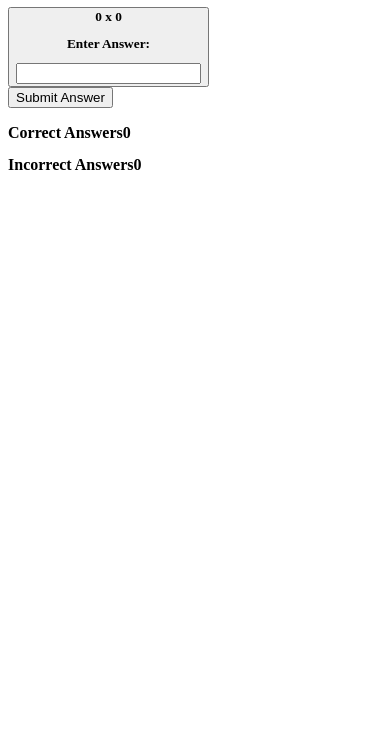
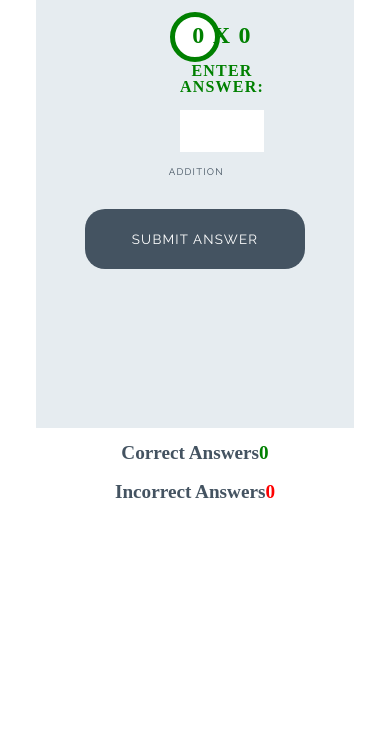
Before and after one commit to elenaramirezhdz/love-maths, a plain HTML site: page index.html in a window 390 px wide. Shown: the part 112-844 px from the top of the page. Drawn offline with Linux system fonts and the light colour scheme.

Commit message:
Add styles in CSS

```diff
--- a/assets/css/style.css
+++ b/assets/css/style.css
@@ -0,0 +1,254 @@
+/* --------- Global style */
+
+body {
+    background-color: white;
+    font-family: "Raleway", sans-serif;
+    color: #445361;
+    text-align: center;
+}
+
+/* --------- Heading */
+
+.heading {
+    text-align: center;
+    font-size: 2.5rem;
+}
+
+.logo {
+    height: 40px;
+    padding-right: 5px;
+}
+
+/* --------- Game layout */
+
+.game-area {
+    background-color: #E6ECF0;
+    box-sizing: border-box;
+    width: 85%;
+    height: 65vh;
+    max-height: 450px;
+    max-width: 830px;
+    margin-left: auto;
+    margin-right: auto;
+    padding: 1%;
+}
+
+.question-area {
+    width: 50%;
+    font-size: 2rem;
+    margin: auto;
+    padding: 50px 0;
+}
+
+.question-area span {
+    padding: 0 15px;
+}
+
+.score-area {
+    margin: 5px auto;
+    width: 60%;
+    font-size: 1.2rem;
+}
+
+.controls-area {
+    width: 85%;
+    margin: 30px auto;
+}
+
+#score {
+    color: green;
+    font-weight: bold;
+}
+
+#incorrect {
+    color: red;
+    font-weight: bold;
+}
+
+.answer-message {
+    display: none;
+    font-size: 1rem;
+}
+
+#answer-box {
+    border: none;
+    color: #445361;
+    display: inline-block;
+    height: 40px;
+    width: 80px;
+    font-size: 1.2rem;
+}
+
+.scores {
+    display: inline-block;
+    padding: 25px;
+}
+
+/* --------- Buttons */
+
+.btn {
+    width: 220px;
+    height: 60px;
+    font-family: "Raleway", sans-serif;
+    text-transform: uppercase;
+    letter-spacing: 1.2px;
+    color: white;
+}
+
+.btn:focus {
+    outline: none;
+}
+
+.btn--big {
+    padding-top: 10px;
+    border-radius: 50%;
+    background-color: white;
+    border: 10px solid;
+    width: 100px;
+    height: 100px;
+    font-size: 3.2rem;
+    margin: 0 30px;
+    transition: all 0.5s;
+}
+
+.btn--big::after {
+    content: attr(data-type);
+    font-size: 1rem;
+    color: #445361;
+    position: relative;
+    left: 0.5em;
+}
+
+.btn--blue {
+    border-color: blue;
+    color: blue;
+}
+
+.btn--blue:active,
+.btn--blue:hover {
+    background-color: darkblue;
+    color: white;
+}
+
+.btn--orange {
+    border-color: orange;
+    color: orange;
+}
+
+.btn--orange:active,
+.btn--orange:hover {
+    background-color: darkorange;
+    color: white;
+}
+
+.btn--red {
+    border-color: red;
+    color: red;
+}
+
+.btn--red:active,
+.btn--red:hover {
+    background-color: darkred;
+    color: white;
+}
+
+.btn--green {
+    border-color: green;
+    color: green;
+}
+
+.btn--green:active,
+.btn--green:hover {
+    background-color: darkgreen;
+    color: white;
+}
+
+.btn--gray {
+    margin-top: 25px;
+    background-color: #445361;
+    border: 1px transparent;
+    border-radius: 20px;
+}
+
+.btn--gray:active,
+.btn--gray:hover {
+    background-color: #0d1013;
+}
+
+/* --------- Media queries */
+
+@media (max-width: 414px) {
+    .controls-area {
+        width: 100%;
+    }
+
+    .btn--big {
+        margin: 0 10px;
+        padding: 5px;
+        border: 5px solid;
+        width: 50px;
+        height: 50px;
+        font-size: 1.5rem;
+    }
+
+    .btn--big::after {
+        font-size: 0.6rem;
+        left: -0.7rem;
+    }
+
+    .question-area {
+        padding: 10% 0;
+        width: 100%;
+    }
+
+    .question-area span {
+        padding: 0;
+    }
+
+    .answer-message {
+        display: block;
+    }
+
+    #answer-box {
+        display: block;
+        margin: 0 auto;
+    }
+
+    .btn--gray {
+        margin-top: 0;
+    }
+
+    .score-area {
+        width: 100%;
+    }
+
+    .scores {
+        margin: 0.5em auto;
+        display: block;
+        padding: 5px;
+    }
+
+    .heading {
+        font-size: 2rem;
+    }
+}
+
+@media (max-width: 320px) {
+    .game-area {
+        height: 70vh;
+    }
+
+    .controls-area {
+        width: 75%;
+        margin: 10px auto;
+    }
+
+    .btn--big {
+        margin: 10px 10px;
+    }
+
+    .question-area {
+        padding: 10px 0;
+    }
+
+}
--- a/index.html
+++ b/index.html
@@ -27,16 +27,16 @@
     </h1>
     <div class="game-area">
         <div class="controls-area">
-            <button class="btn btn--big btn--green">
+            <button data-type="addition" class="btn btn--big btn--green">
                 <i class="fas fa-plus></i>
             </button>
-            <button class="btn btn--big btn--blue">
+            <button data-type="subtract" class="btn btn--big btn--blue">
                 <i class="fas fa-minus></i>
             </button>
-            <buttonclass="btn btn--big btn--orange">
+            <button data-type="multiply" class="btn btn--big btn--orange">
                 <i class="fas fa-times></i>
         </button>
-            <button class="btn btn--big btn--red">
+            <button data-type="division" class="btn btn--big btn--red">
                 <i class="fas fa-divide></i>
             </button>
         </div>
@@ -48,7 +48,7 @@
             <p class="answer-message">Enter Answer:</p>
             <input id="answer-box" type="number">
         </div>
-        <button class="btn btn--gray">Submit Answer</button>
+        <button data-type="submit" class="btn btn--gray">Submit Answer</button>
     </div>
     <div class="score-area">
       <p class="scores">Correct Answers<span id="score">0</span></p>
```
